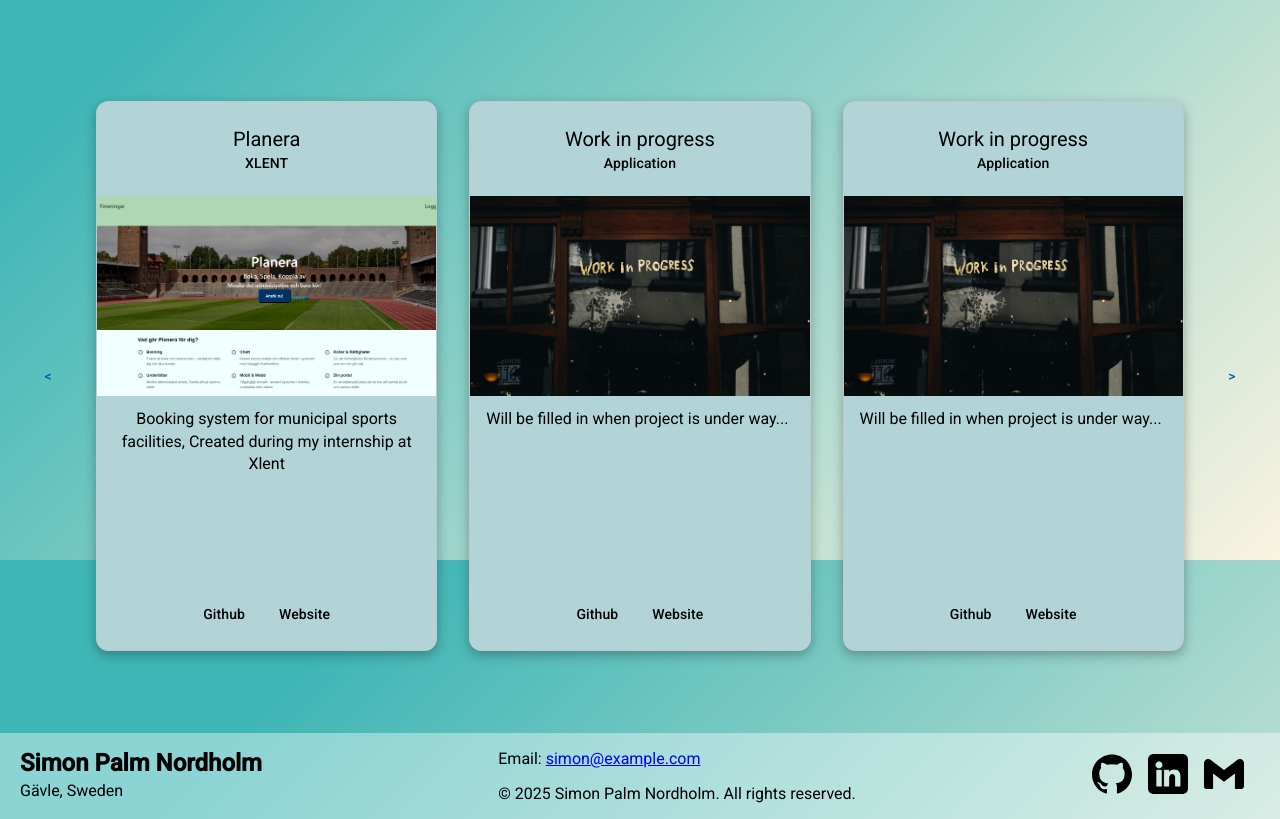
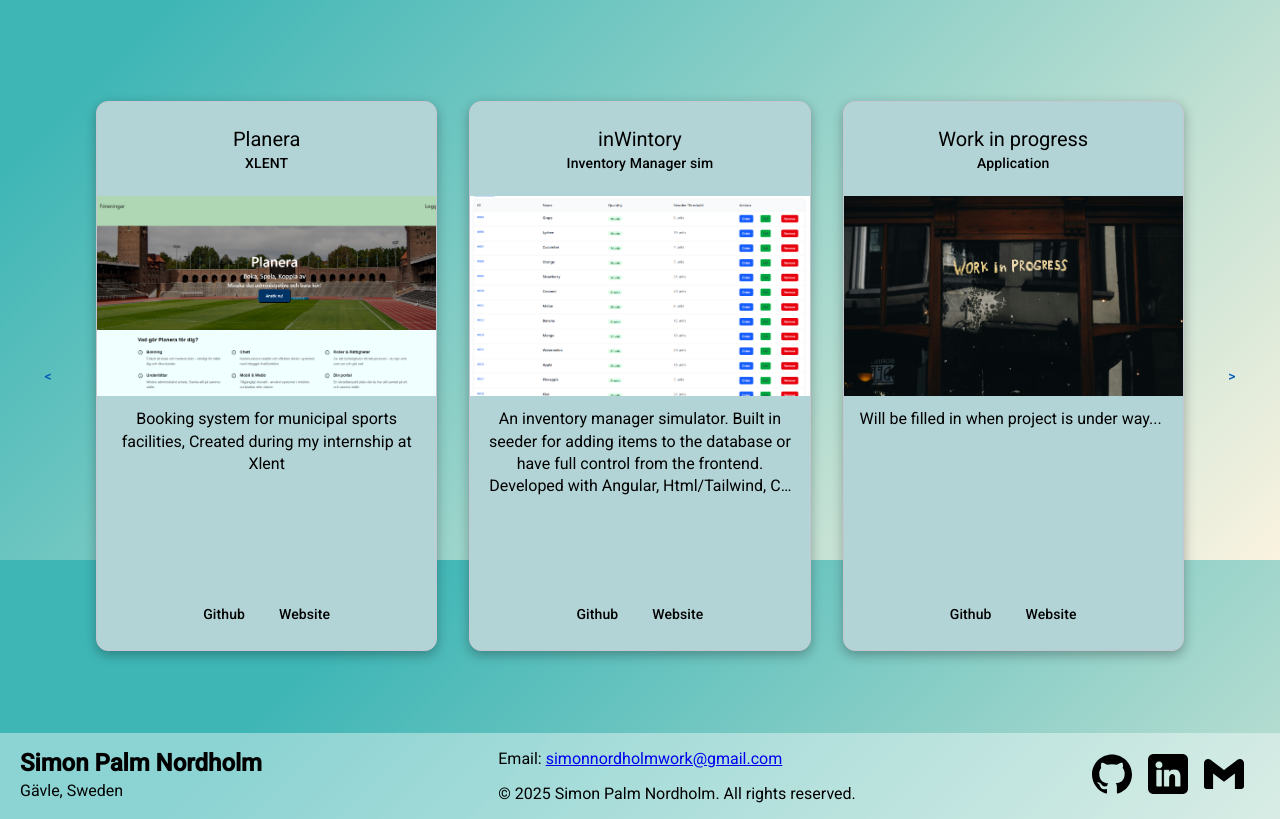
Before and after one commit to Palmen01/portfolio, an Angular app: page / in a window 1280 px wide. Shown: the part 1840-2659 px from the top of the page. Built offline with nearby package versions, Linux system fonts and the light colour scheme.

Commit message:
update work + mail

```diff
--- a/src/app/carousel/carousel.component.ts
+++ b/src/app/carousel/carousel.component.ts
@@ -33,11 +33,11 @@ export class CarouselComponent {
       web: "https://jolly-coast-004c6b20f.6.azurestaticapps.net/home",
     },
     {
-      title: 'Work in progress',
-      subtitle: 'Application',
-      image: 'template.jpg',
-      description: 'Will be filled in when project is under way...',
-      git: "https://github.com/Palmen01",
+      title: 'inWintory',
+      subtitle: 'Inventory Manager sim',
+      image: 'inWintory.PNG',
+      description: 'An inventory manager simulator. Built in seeder for adding items to the database or have full control from the frontend. Developed with Angular, Html/Tailwind, C# EFC. (In Development)',
+      git: "https://github.com/Palmen01/InWintory",
       web: "https://github.com/Palmen01",
     },
     {
--- a/src/app/footer/footer.component.html
+++ b/src/app/footer/footer.component.html
@@ -6,7 +6,7 @@
         </div>
 
         <div class="info-container">
-            <p>Email: <a href="mailto:simon@example.com">simon&#64;example.com</a></p>
+            <p>Email: <a href="mailto:simon@example.com">simonnordholmwork&#64;gmail.com</a></p>
             <p>&#169; {{year}} Simon Palm Nordholm. All rights reserved.</p>
         </div>
 
@@ -17,7 +17,7 @@
             <a href="https://linkedin.com/in/simon-palm-nordholm-2bb440290/" aria-label="LinkedIn">
                 <img src="linkedin.png" alt="LinkedIn">
             </a>
-            <a href="mailto:simon@example.com" aria-label="Email">
+            <a href="mailto:simonnordholmwork@gmail.com" aria-label="Email">
                 <img src="gmail.svg" alt="Email">
             </a>
         </div>
--- a/src/app/navbar/navbar.component.html
+++ b/src/app/navbar/navbar.component.html
@@ -29,7 +29,7 @@
         <a href="https://github.com/Palmen01/">
           <img src="github.svg" alt="github">
         </a>
-        <a href="mailto:simon@example.com" aria-label="Email">
+        <a href="mailto:simonnordholmwork@gmail.com" aria-label="Email">
           <img src="gmail.svg" alt="Email">
         </a>
       </div>
```
Also changed, not shown: public/inWintory.PNG (added), 2 other files (tests, documents, lock files or other folders).
